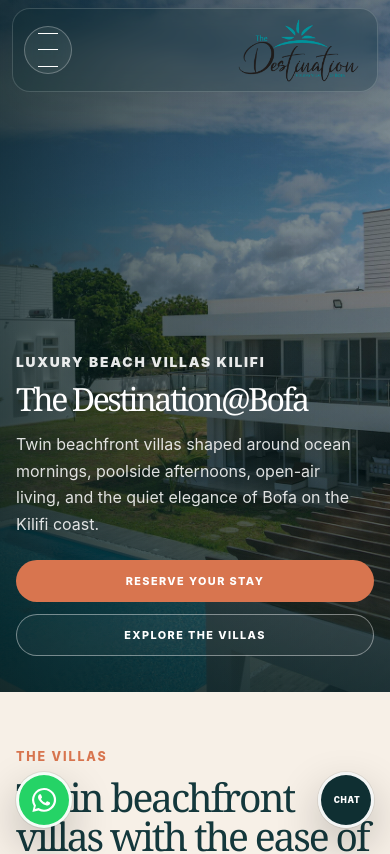
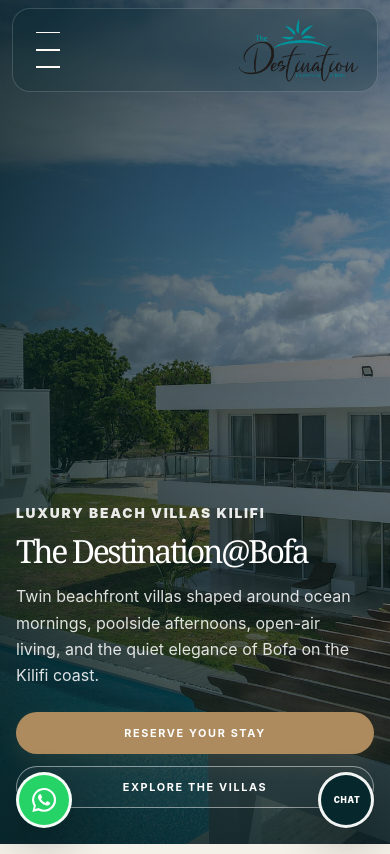
Before and after one commit to EugeneCodes254/destination-bofa, a Next.js app in the folder destination-bofa-next/: page / in a window 390 px wide. Shown: the top 854 px of the page. Built offline with nearby package versions, Linux system fonts and the light colour scheme.

Commit message:
Refine Destination Bofa styling with quiet luxury design

```diff
--- a/destination-bofa-next/app/globals.css
+++ b/destination-bofa-next/app/globals.css
@@ -1,21 +1,21 @@
 :root {
-  --teal-950: #06272b;
-  --teal-900: #0b3337;
-  --teal-850: #123f43;
-  --teal-800: #174d52;
-
-  --shell: #f7f0e7;
-  --shell-soft: #fbf7f1;
-  --cream: #fffaf3;
-  --sand: #e4d2bb;
-  --sand-deep: #c6a682;
-
-  --coral: #d8754f;
-  --coral-dark: #b95b38;
-
-  --ink: #14383c;
-  --muted: #5f6f71;
-  --muted-soft: #7c898b;
+  --teal-950: #082d30;
+  --teal-900: #103b3e;
+  --teal-850: #19494b;
+  --teal-800: #24595a;
+
+  --shell: #f5f0e7;
+  --shell-soft: #faf7f1;
+  --cream: #fffdf8;
+  --sand: #ded2bf;
+  --sand-deep: #b99a70;
+
+  --coral: #ad8b5e;
+  --coral-dark: #8e7049;
+
+  --ink: #183b3d;
+  --muted: #687575;
+  --muted-soft: #89918e;
   --white: #ffffff;
 
   --font-serif: Georgia, "Times New Roman", serif;
@@ -44,8 +44,8 @@
   --radius-md: 24px;
   --radius-lg: 34px;
 
-  --shadow-soft: 0 20px 55px rgba(11, 50, 54, 0.08);
-  --shadow-card: 0 20px 60px rgba(11, 50, 54, 0.11);
+  --shadow-soft: 0 20px 55px rgba(11, 50, 54, 0.06);
+  --shadow-card: 0 20px 60px rgba(11, 50, 54, 0.09);
   --shadow-dark: 0 24px 80px rgba(0, 0, 0, 0.28);
 }
 
@@ -98,7 +98,7 @@ video {
 }
 
 ::selection {
-  background: rgba(216, 117, 79, 0.26);
+  background: rgba(173, 139, 94, 0.24);
 }
 
 main {
@@ -140,12 +140,12 @@ p {
 .section-kicker,
 .eyebrow {
   display: block;
-  margin: 0 0 1rem;
+  margin: 0 0 1.1rem;
   color: var(--coral);
   font-size: var(--small);
-  font-weight: 850;
-  letter-spacing: 0.15em;
-  line-height: 1.2;
+  font-weight: 700;
+  letter-spacing: 0.17em;
+  line-height: 1.3;
   text-transform: uppercase;
 }
 
@@ -166,16 +166,17 @@ p {
   padding: 0.85rem 1.25rem;
   border: 1px solid transparent;
   border-radius: 999px;
-  font-size: 0.76rem;
-  font-weight: 850;
-  letter-spacing: 0.13em;
+  font-size: 0.74rem;
+  font-weight: 750;
+  letter-spacing: 0.15em;
   line-height: 1;
   text-transform: uppercase;
   transition:
-    transform 220ms ease,
-    background 220ms ease,
-    border-color 220ms ease,
-    color 220ms ease;
+    transform 240ms ease,
+    background 240ms ease,
+    border-color 240ms ease,
+    color 240ms ease,
+    box-shadow 240ms ease;
 }
 
 .button:hover {
@@ -185,21 +186,23 @@ p {
 .button.primary {
   background: var(--coral);
   color: var(--white);
+  box-shadow: 0 8px 22px rgba(142, 112, 73, 0.18);
 }
 
 .button.primary:hover {
   background: var(--coral-dark);
+  box-shadow: 0 11px 26px rgba(142, 112, 73, 0.24);
 }
 
 .button.ghost {
-  border-color: rgba(255, 255, 255, 0.42);
-  background: rgba(255, 255, 255, 0.04);
+  border-color: rgba(255, 255, 255, 0.48);
+  background: rgba(255, 255, 255, 0.035);
   color: var(--white);
 }
 
 .button.ghost:hover {
   border-color: var(--coral);
-  background: rgba(216, 117, 79, 0.13);
+  background: rgba(173, 139, 94, 0.14);
 }
 
 .button.full {
@@ -307,9 +310,10 @@ p {
 
 .menu-toggle span {
   display: block;
-  width: 20px;
+  width: 17px;
   height: 1px;
-  background: var(--white);
+  background: rgba(255, 253, 248, 0.95);
+  transition: width 220ms ease;
 }
 
 .menu-toggle span + span {
@@ -366,8 +370,8 @@ p {
   z-index: -3;
   background-image: url("/bofa/hero.jpg");
   background-size: cover;
-  background-position: center;
-  transform: scale(1.01);
+  background-position: center 58%;
+  transform: scale(1);
 }
 
 .hero-overlay {
@@ -801,9 +805,10 @@ p {
 .experience-card {
   position: relative;
   overflow: hidden;
+  border: 1px solid rgba(185, 154, 112, 0.24);
   border-radius: var(--radius-md);
   background: rgba(255, 255, 255, 0.07);
-  box-shadow: 0 18px 55px rgba(0, 0, 0, 0.18);
+  box-shadow: 0 20px 55px rgba(0, 0, 0, 0.15);
 }
 
 .experience-card.large {
@@ -930,10 +935,10 @@ p {
 .comfort-grid article {
   min-height: 220px;
   padding: clamp(1.15rem, 2vw, 1.5rem);
-  border: 1px solid rgba(198, 166, 130, 0.34);
+  border: 1px solid rgba(185, 154, 112, 0.32);
   border-radius: var(--radius-md);
-  background: rgba(255, 252, 247, 0.66);
-  box-shadow: 0 16px 44px rgba(11, 50, 54, 0.055);
+  background: rgba(255, 253, 248, 0.84);
+  box-shadow: 0 14px 38px rgba(11, 50, 54, 0.045);
 }
 
 .comfort-grid article span,
@@ -1373,7 +1378,7 @@ p {
   width: 100%;
   height: 100%;
   overflow: hidden;
-  border: 0;
+  border: 1px solid rgba(185, 154, 112, 0.3);
   border-radius: var(--radius-md);
   background: var(--teal-950);
   color: var(--white);
@@ -1928,9 +1933,15 @@ p {
     grid-column: 1;
     grid-row: 1;
     justify-self: start;
-    width: 48px;
-    height: 48px;
+    width: 42px;
+    height: 42px;
     margin-right: 0;
+    border: 1px solid rgba(185, 154, 112, 0.65);
+    border-radius: 50%;
+    background: rgba(8, 45, 48, 0.42);
+    box-shadow: 0 5px 18px rgba(0, 0, 0, 0.12);
+    backdrop-filter: blur(14px);
+    -webkit-backdrop-filter: blur(14px);
   }
 
   .brand {
@@ -1954,7 +1965,8 @@ p {
 
   .hero,
   .gallery-hero {
-    min-height: 82vh;
+    min-height: 100vh;
+    min-height: 100svh;
     padding: 7rem 1rem 2.25rem;
   }
 
@@ -2210,3 +2222,35 @@ p {
     inset: calc(var(--header-height) + 18px) 3% auto;
   }
 }
+
+/* MINIMAL MOBILE HAMBURGER */
+@media (max-width: 760px) {
+  .site-header .menu-toggle {
+    width: 48px;
+    height: 48px;
+    border: 0;
+    border-radius: 0;
+    background: transparent;
+    box-shadow: none;
+    backdrop-filter: none;
+    -webkit-backdrop-filter: none;
+    gap: 0;
+  }
+
+  .site-header .menu-toggle span {
+    width: 24px;
+    height: 1.5px;
+    border-radius: 0;
+    background: #fffaf3;
+  }
+
+  .site-header .menu-toggle span + span {
+    margin-top: 6px;
+  }
+
+  .site-header .menu-toggle:hover {
+    background: transparent;
+    border-color: transparent;
+    box-shadow: none;
+  }
+}
```
